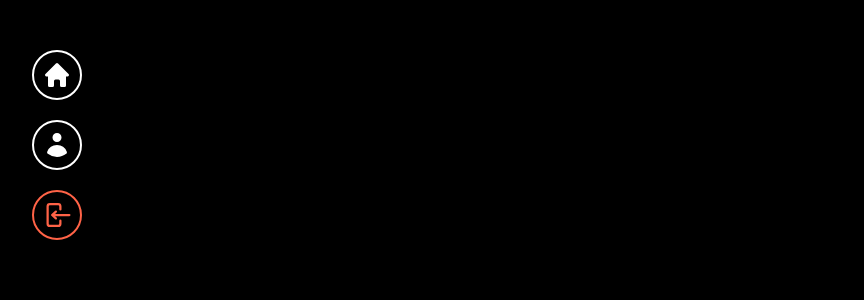
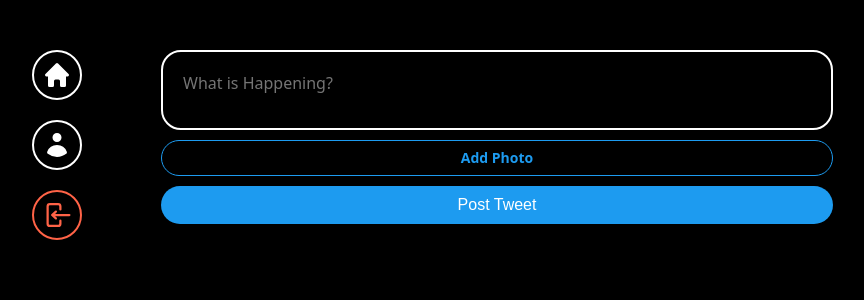
Before and after one commit to Zackdokong/Nwitter-Reloaded, a React (Vite) app: page / in a window 1280 px wide. Shown: the top 300 px of the page, without its empty margins (237-1101 px from the left). Built offline with nearby package versions, Linux system fonts and the light colour scheme; no server answers; sample sign-in values are in the browser's storage; the HTML template or start-up script is replaced by a standard one.

Commit message:
Finishing #4.1 Post Tweet Form (11:00)

```diff
--- /dev/null
+++ b/src/components/post-tweet-form.tsx
@@ -0,0 +1,80 @@
+import React, { useState } from "react";
+import { styled } from "styled-components";
+
+const Form = styled.form`
+  display: flex;
+  flex-direction: column;
+  gap: 10px;
+`;
+
+const TextArea = styled.textarea`
+  border: 2px solid white;
+  padding: 20px;
+  border-radius: 20px;
+  font-size: 16px;
+  color: white;
+  background-color: black;
+  width: 100%;
+  resize: none;
+  &::placeholder {
+    font-size: 16px;
+    font-family: system-ui;
+  }
+  &:focus {
+    outline: none;
+    border-color: #1d9bf0;
+  }
+`;
+
+const AttachFileButton = styled.label`
+  padding: 10px 0px;
+  color: #1d9bf0;
+  text-align: center;
+  border-radius: 20px;
+  border: 1px solid #1d9bf0;
+  font-size: 14px;
+  font-weight: 600;
+  cursor: pointer;
+`;
+
+const AttachFileInput = styled.input`
+  display: none;
+`;
+
+const SubmitBtn = styled.input`
+  background-color: #1d9bf0;
+  color: white;
+  border: none;
+  padding: 10px 0px;
+  border-radius: 20px;
+  font-size: 16px;
+  cursor: pointer;
+  &:hover,
+  &:active {
+    opacity: 0.9;
+  }
+`;
+
+export default function PostTweetForm() {
+  const [isLoading, setLoading] = useState(false);
+  const [tweet, setTweet] = useState("");
+  const [file, setFile] = useState<File | null>(null);
+  const onChange = (e: React.ChangeEvent<HTMLTextAreaElement>) => {
+    setTweet(e.target.value);
+  };
+  const onFileChange = (e: React.ChangeEvent<HTMLInputElement>) => {
+    const { files } = e?.target;
+    if(files && files.length === 1){
+        setFile(files[0]);
+    }
+  };
+
+    return (
+    <Form>
+      <TextArea value = {tweet} placeholder="What is Happening?" />
+      <AttachFileButton htmlFor="file">Add Photo</AttachFileButton>
+      <AttachFileInput type="file" id="file" accept="image/*" />
+      <SubmitBtn type="submit" value={isLoading ? "Posting..." : "Post Tweet"} />
+    </Form>
+  );
+}
--- a/src/routes/home.tsx
+++ b/src/routes/home.tsx
@@ -1,3 +1,10 @@
+import { styled } from "styled-components";
+import PostTweetForm from "../components/post-tweet-form";
+
+const Wrapper = styled.div``;
+
 export default function Home() {
-  return <></>;
+  return <Wrapper>
+    <PostTweetForm />
+  </Wrapper>;
 }
```
